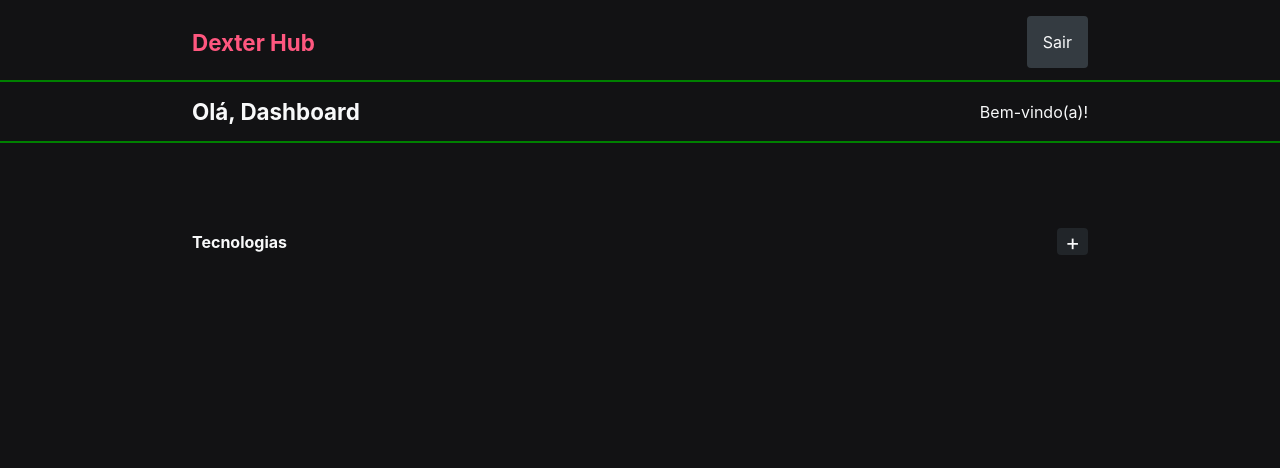
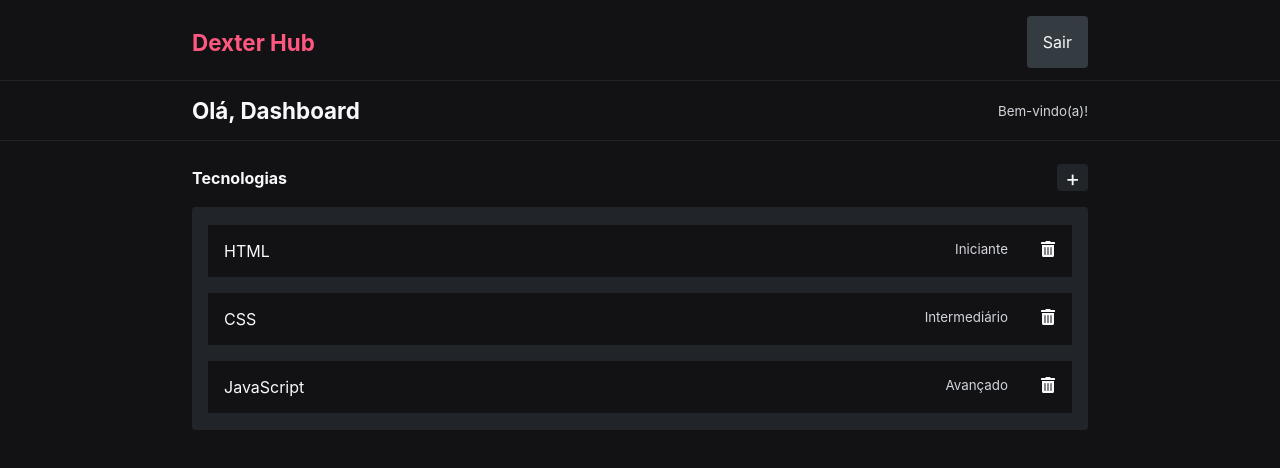
Before and after one commit to dexter2k8/dexter-hub, a React (Vite) app: page /dashboard in a window 1280 px wide. Shown: the top 468 px of the page. Built offline with nearby package versions, Linux system fonts and the light colour scheme.

Commit message:
implemented dashboard

```diff
--- a/src/components/TechnologiesList/index.tsx
+++ b/src/components/TechnologiesList/index.tsx
@@ -1,10 +1,44 @@
+import { FaTrashAlt } from "react-icons/fa";
 import Styles from "./styles";
+
+const mock = [
+  {
+    id: 1,
+    title: "HTML",
+    status: "Iniciante",
+  },
+  {
+    id: 2,
+    title: "CSS",
+    status: "Intermediário",
+  },
+  {
+    id: 3,
+    title: "JavaScript",
+    status: "Avançado",
+  },
+];
 
 function TechnologiesList() {
   return (
     <Styles.Container>
-      <h2>Tecnologias</h2>
-      <button>+</button>
+      <Styles.AddTechnology>
+        <h2>Tecnologias</h2>
+        <button>+</button>
+      </Styles.AddTechnology>
+      <Styles.TechnologyList>
+        {mock.map((technology) => (
+          <li key={technology.id}>
+            <p>{technology.title}</p>
+            <Styles.Status>
+              <small>{technology.status}</small>
+              <span>
+                <FaTrashAlt />
+              </span>
+            </Styles.Status>
+          </li>
+        ))}
+      </Styles.TechnologyList>
     </Styles.Container>
   );
 }
--- a/src/components/TechnologiesList/styles.ts
+++ b/src/components/TechnologiesList/styles.ts
@@ -1,13 +1,16 @@
 import styled from "styled-components";
 
 const Container = styled.div`
+  width: 100%;
+`;
+
+const AddTechnology = styled.section`
   display: flex;
   align-items: center;
   justify-content: space-between;
-  width: 100%;
+  margin-bottom: 1rem;
   button {
-    padding-block: 0;
-    padding-inline: 0.5rem;
+    padding: 0 0.5rem;
     font-size: 1.4rem;
     background-color: var(--grey-3);
     &:hover {
@@ -16,4 +19,31 @@ const Container = styled.div`
   }
 `;
 
-export default { Container };
+const TechnologyList = styled.ul`
+  padding: 0.1rem 1rem;
+  border-radius: 0.25rem;
+  background-color: var(--grey-3);
+  li {
+    display: flex;
+    justify-content: space-between;
+    padding: 1rem;
+    margin-block: 1rem;
+    background-color: var(--grey-4);
+  }
+`;
+
+const Status = styled.div`
+  display: flex;
+  gap: 2rem;
+  span {
+    display: none;
+    cursor: pointer;
+  }
+  @media (min-width: 460px) {
+    span {
+      display: block;
+    }
+  }
+`;
+
+export default { Container, AddTechnology, TechnologyList, Status };
--- a/src/pages/Dashboard/index.tsx
+++ b/src/pages/Dashboard/index.tsx
@@ -9,7 +9,7 @@ function Dashboard() {
       <Styles.Content>
         <Styles.SectionTitle>
           <h1>Olá, Dashboard</h1>
-          <p>Bem-vindo(a)!</p>
+          <small>Bem-vindo(a)!</small>
         </Styles.SectionTitle>
       </Styles.Content>
       <TechnologiesList />
--- a/src/pages/Dashboard/styles.ts
+++ b/src/pages/Dashboard/styles.ts
@@ -6,10 +6,10 @@ const Container = styled.div`
   flex-direction: column;
   align-items: center;
   padding: 1rem;
-  /* TODO: adjust gap */
-  gap: 10rem;
+  gap: 8rem;
   @media (min-width: 460px) {
     width: 58rem;
+    gap: 6rem;
   }
 `;
 
@@ -18,8 +18,7 @@ const Content = styled.div`
   top: 5rem;
   width: 100vw;
   padding: 1rem;
-  /* TODO: adjust border */
-  border-block: 2px solid green;
+  border-block: 1px solid var(--grey-3);
 `;
 
 const SectionTitle = styled.section`
--- a/src/styles/global.ts
+++ b/src/styles/global.ts
@@ -45,6 +45,10 @@ h1 {
     font-size: 1.4rem;
 }
 
+small {
+    color: var(--grey-1);
+}
+
 :root{
     --color-primary: #FF577F;
     --color-primary-hover: #FF427F;
```
